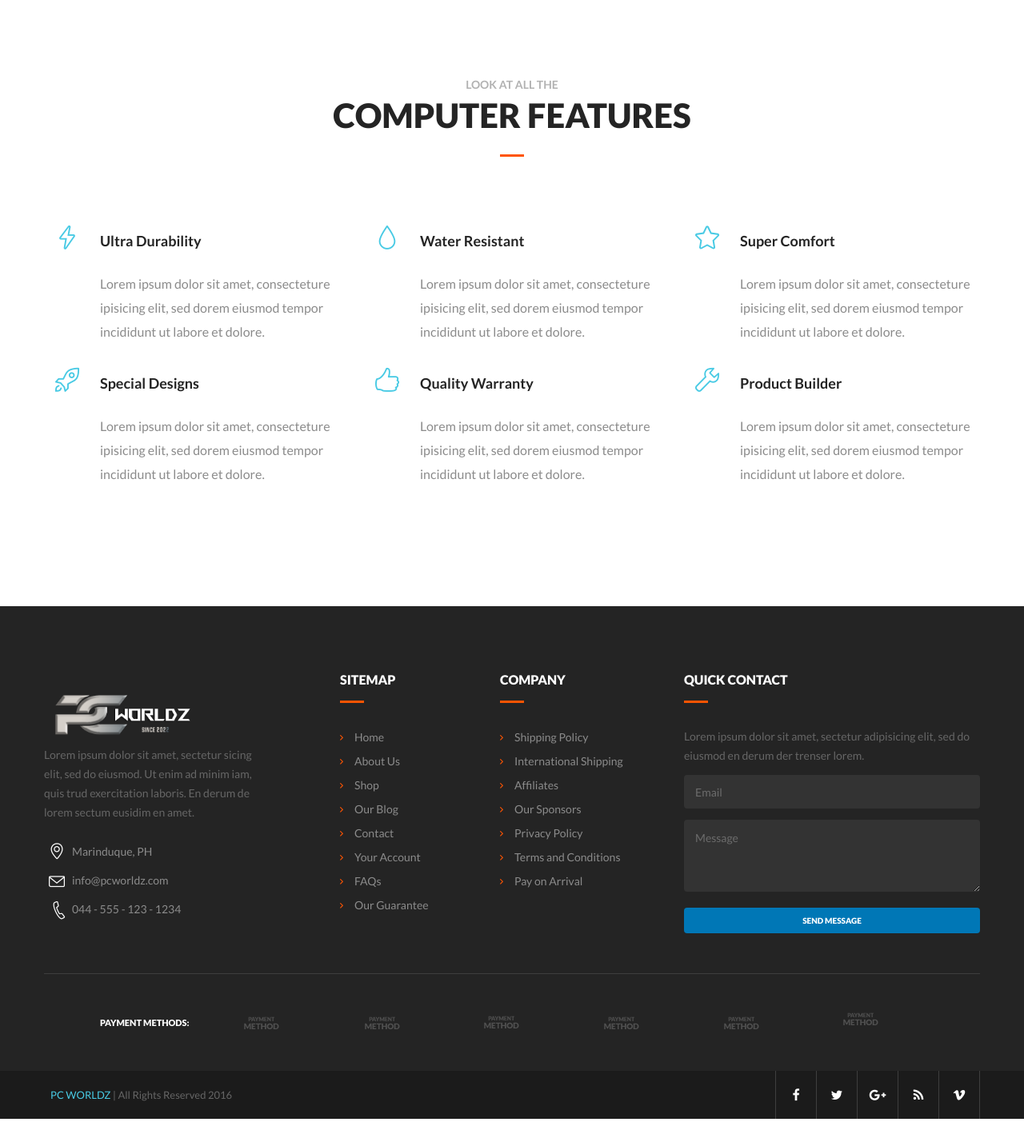
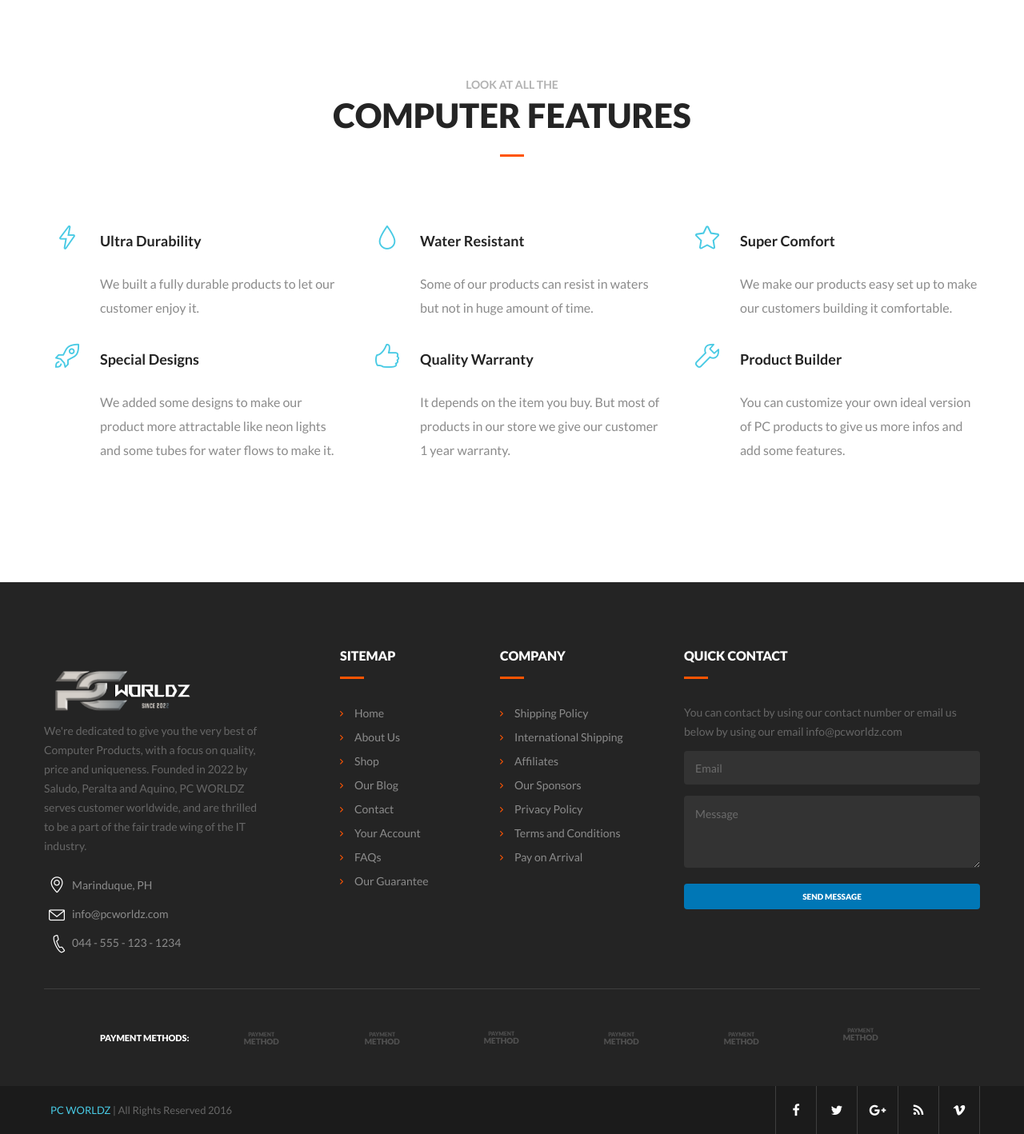
Before and after one commit to JeSaludo/Aquino_Peralta_Saludo_IT2F_finalProject_PCWorldz, a PHP site: page /aboutus.php in a window 1280 px wide. Shown: the part 906-2324 px from the top of the page at 80% size. Run offline with PHP 8.4, Linux system fonts and the light colour scheme; some libraries are stand-ins or nearby versions.

Commit message:
Updated About Us

```diff
--- a/aboutus.php
+++ b/aboutus.php
@@ -1019,7 +1019,7 @@
         <li class="feature-list-item">
           <i class="s-icon icon-energy"></i>
           <p class="title">Ultra Durability</p>
-          <p>Lorem ipsum dolor sit amet, consecteture ipisicing elit, sed dorem eiusmod tempor incididunt ut labore et dolore.</p>
+          <p>We built a fully durable products to let our customer enjoy it.</p>
         </li>
         <!-- /FEATURE LIST ITEM -->
 
@@ -1027,7 +1027,7 @@
         <li class="feature-list-item">
           <i class="s-icon icon-drop"></i>
           <p class="title">Water Resistant</p>
-          <p>Lorem ipsum dolor sit amet, consecteture ipisicing elit, sed dorem eiusmod tempor incididunt ut labore et dolore.</p>
+          <p>Some of our products can resist in waters but not in huge amount of time.</p>
         </li>
         <!-- /FEATURE LIST ITEM -->
 
@@ -1035,7 +1035,7 @@
         <li class="feature-list-item">
           <i class="s-icon icon-star"></i>
           <p class="title">Super Comfort</p>
-          <p>Lorem ipsum dolor sit amet, consecteture ipisicing elit, sed dorem eiusmod tempor incididunt ut labore et dolore.</p>
+          <p>We make our products easy set up to make our customers building it comfortable.</p>
         </li>
         <!-- /FEATURE LIST ITEM -->
 
@@ -1043,7 +1043,7 @@
         <li class="feature-list-item">
           <i class="s-icon icon-rocket"></i>
           <p class="title">Special Designs</p>
-          <p>Lorem ipsum dolor sit amet, consecteture ipisicing elit, sed dorem eiusmod tempor incididunt ut labore et dolore.</p>
+          <p>We added some designs to make our product more attractable like neon lights and some tubes for water flows to make it.</p>
         </li>
         <!-- /FEATURE LIST ITEM -->
 
@@ -1051,7 +1051,7 @@
         <li class="feature-list-item">
           <i class="s-icon icon-like"></i>
           <p class="title">Quality Warranty</p>
-          <p>Lorem ipsum dolor sit amet, consecteture ipisicing elit, sed dorem eiusmod tempor incididunt ut labore et dolore.</p>
+          <p>It depends on the item you buy. But most of products in our store we give our customer 1 year warranty.</p>
         </li>
         <!-- /FEATURE LIST ITEM -->
 
@@ -1059,7 +1059,7 @@
         <li class="feature-list-item">
           <i class="s-icon icon-wrench"></i>
           <p class="title">Product Builder</p>
-          <p>Lorem ipsum dolor sit amet, consecteture ipisicing elit, sed dorem eiusmod tempor incididunt ut labore et dolore.</p>
+          <p>You can customize your own ideal version of PC products to give us more infos and add some features.</p>
         </li>
         <!-- /FEATURE LIST ITEM -->
       </ul>
@@ -1081,7 +1081,7 @@
           <figcaption>PC WORLDZ</figcaption>
         </figure>
         <!-- /LOGO -->
-        <p class="description">Lorem ipsum dolor sit amet, sectetur sicing elit, sed do eiusmod. Ut enim ad minim iam, quis trud exercitation laboris. En derum de lorem sectum eusidim en amet.</p>
+        <p class="description">We're dedicated to give you the very best of Computer Products, with a focus on quality, price and uniqueness. Founded in 2022 by Saludo, Peralta and Aquino, PC WORLDZ serves customer worldwide, and are thrilled to be a part of the fair trade wing of the IT industry.</p>
 
         <!-- CONTACTUS LIST -->
         <ul class="contactus-list">
@@ -1329,7 +1329,7 @@
       <div class="content-dropdown-column full">
         <h6 class="title small secondary">Quick Contact</h6>
         <hr class="line-separator">
-        <p class="description">Lorem ipsum dolor sit amet, sectetur adipisicing elit, sed do eiusmod en derum der trenser lorem.</p>
+        <p class="description">You can contact by using our contact number or email us below by using our email info@pcworldz.com</p>
         <form class="quick-contact-form">
           <input type="text" class="dark" name="qc_email" placeholder="Email">
           <textarea name="qc_message" class="dark" placeholder="Message"></textarea>
```
